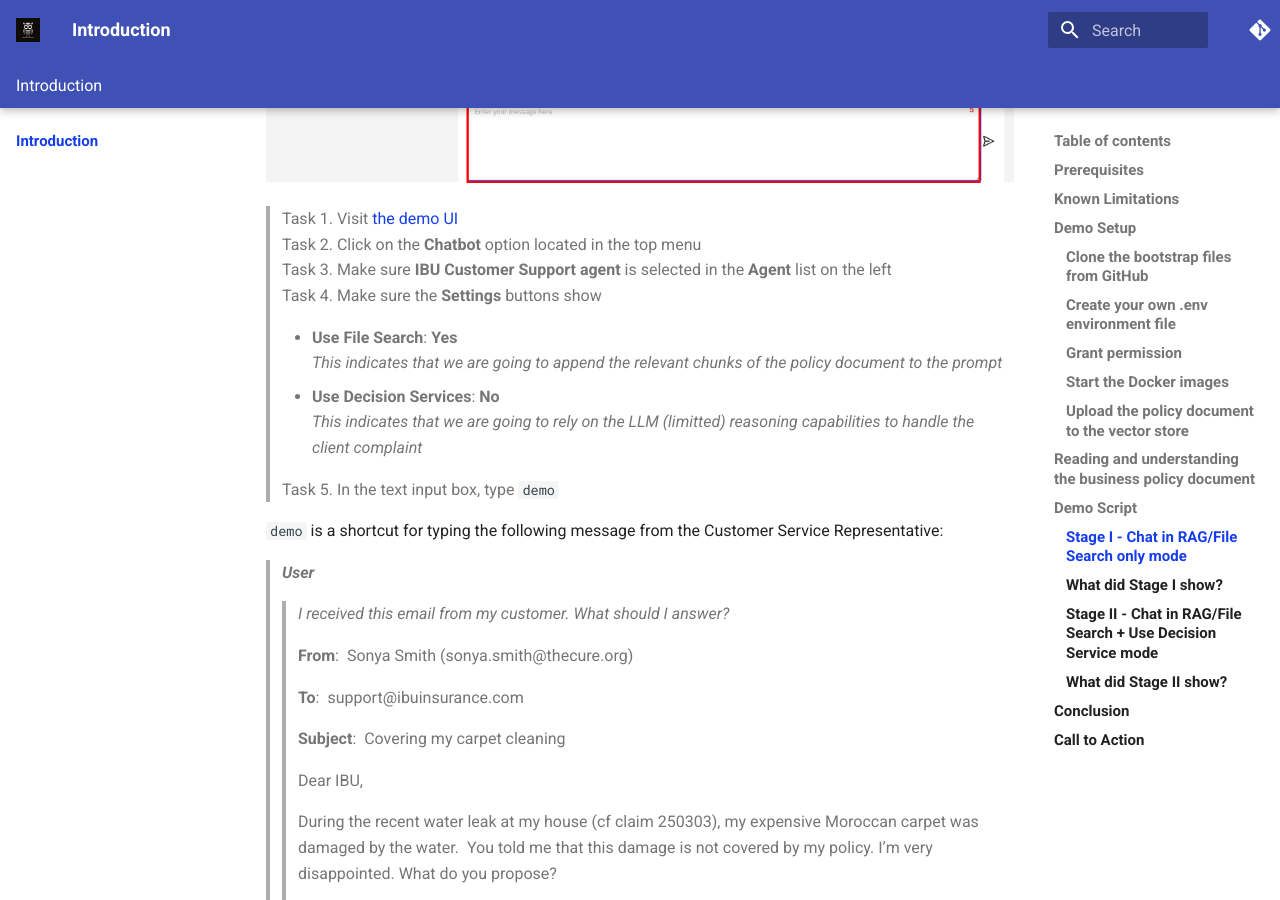
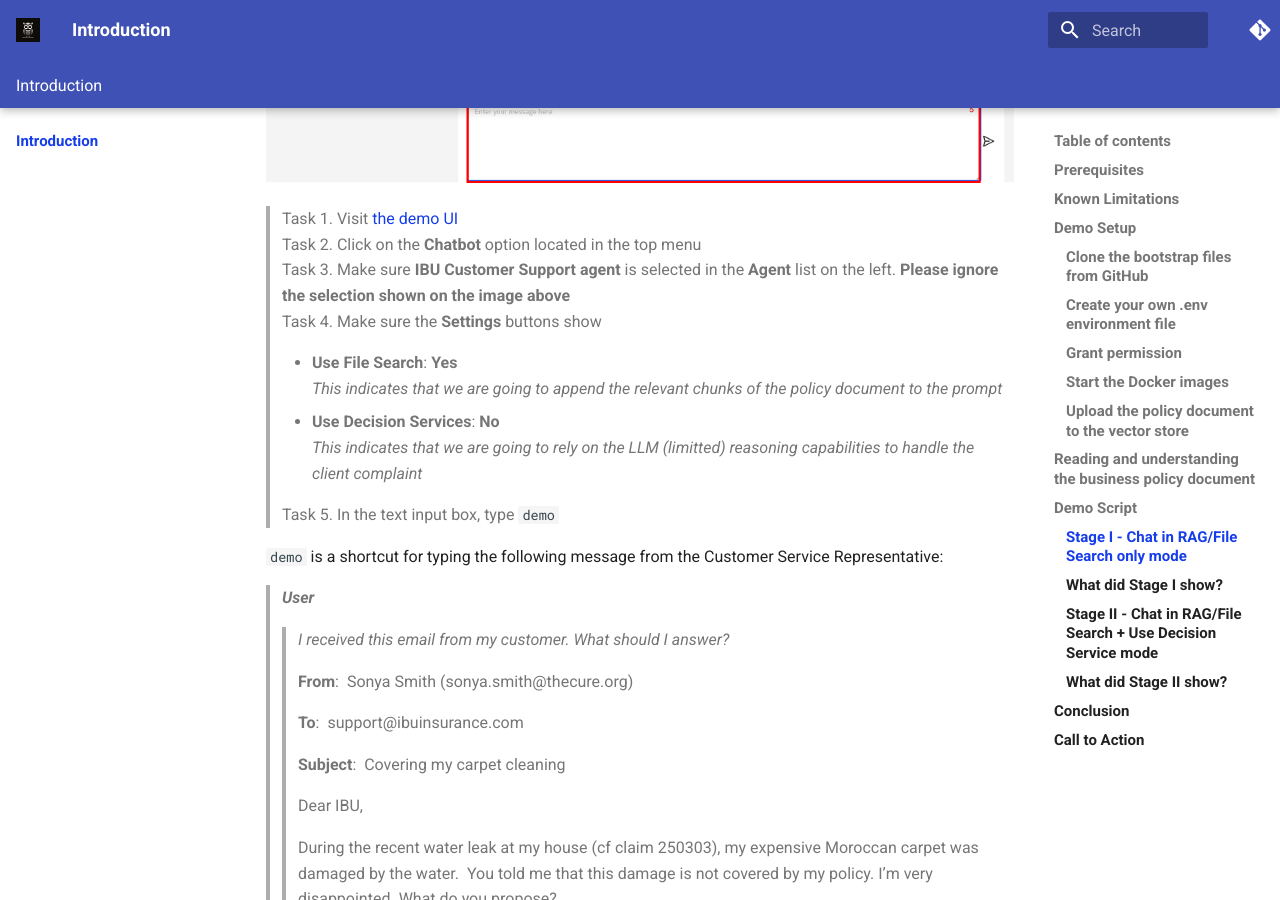
Before and after one commit to AthenaDecisionSystems/athena-ibm-techxchange, an MkDocs documentation site: the page built from docs/index.md, in a window 1280 px wide and 900 px high, scrolled down 4916 px. Built offline with MkDocs 1.6.1 and Material for MkDocs 9.7.7, drawn with Linux system fonts in a browser that asks for light colours; comment, search, counter and statistics services are not loaded.

Commit message:
Added special instruction in Demo Script / Stage I / Task 3

```diff
--- a/docs/index.md
+++ b/docs/index.md
@@ -130,7 +130,7 @@ Please follow the following script, as illustrated in the following image:
 
 > Task 1. Visit [the demo UI](http://localhost:3000/)
 > Task 2. Click on the **Chatbot** option located in the top menu
-> Task 3. Make sure **IBU Customer Support agent** is selected in the **Agent** list on the left
+> Task 3. Make sure **IBU Customer Support agent** is selected in the **Agent** list on the left. **Please ignore the selection shown on the image above**
 > Task 4. Make sure the **Settings** buttons show
 
 >    - **Use File Search**: **Yes**
```
